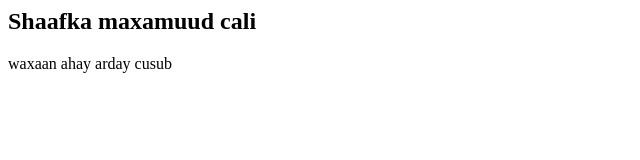
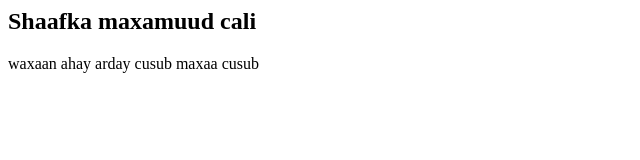
Before and after one commit to Shafici-Mohamud/tijaabo-, a plain HTML site: page index.html in a window 1280 px wide. Shown: the whole page, without its empty margins (0-640 px from the left). Drawn offline with Linux system fonts and the light colour scheme.

Commit message:
i have aded a new lie

```diff
--- a/index.html
+++ b/index.html
@@ -7,7 +7,7 @@
 
 
 
-        <p>waxaan ahay arday cusub</p>
+        <p>waxaan ahay arday cusub maxaa cusub</p>
 
     </body>
 </html>
```
